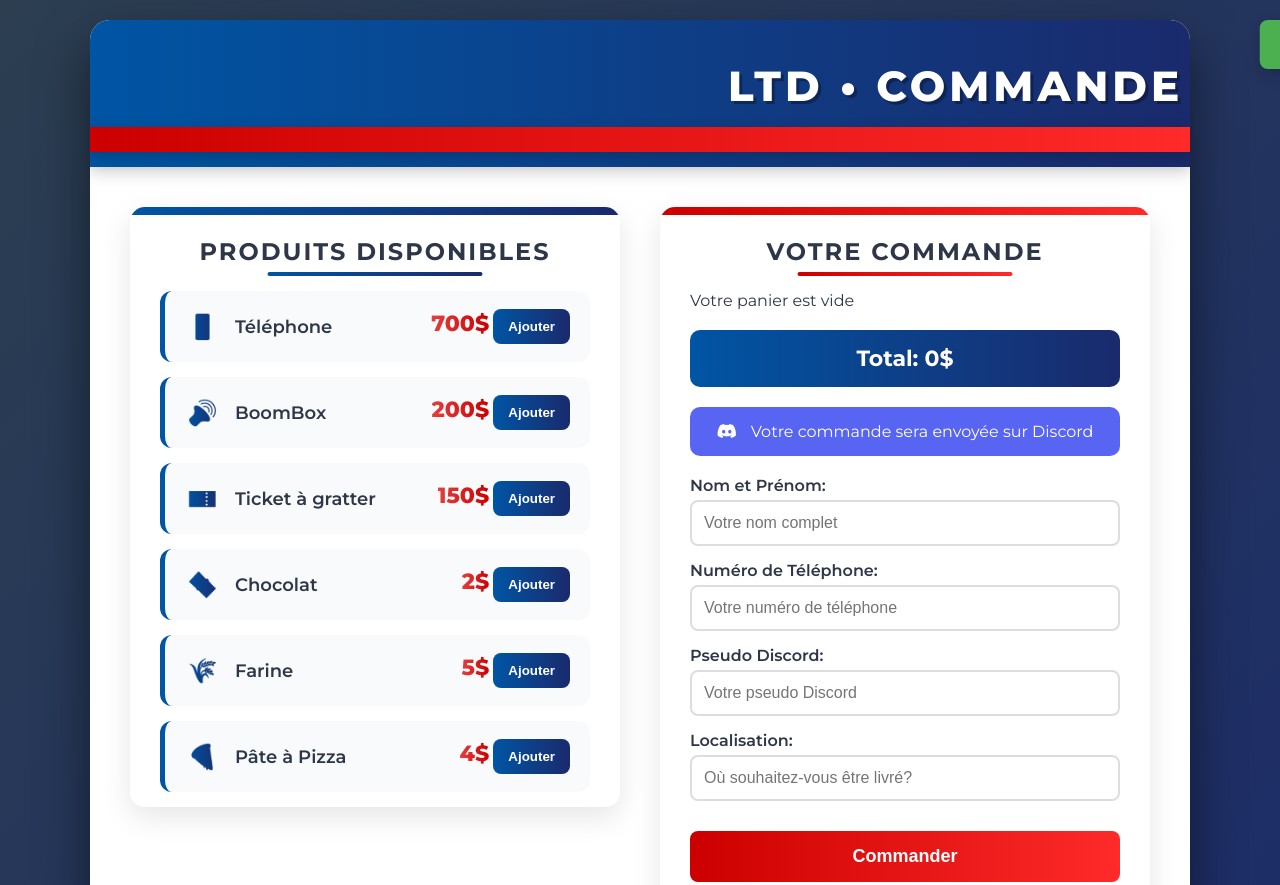
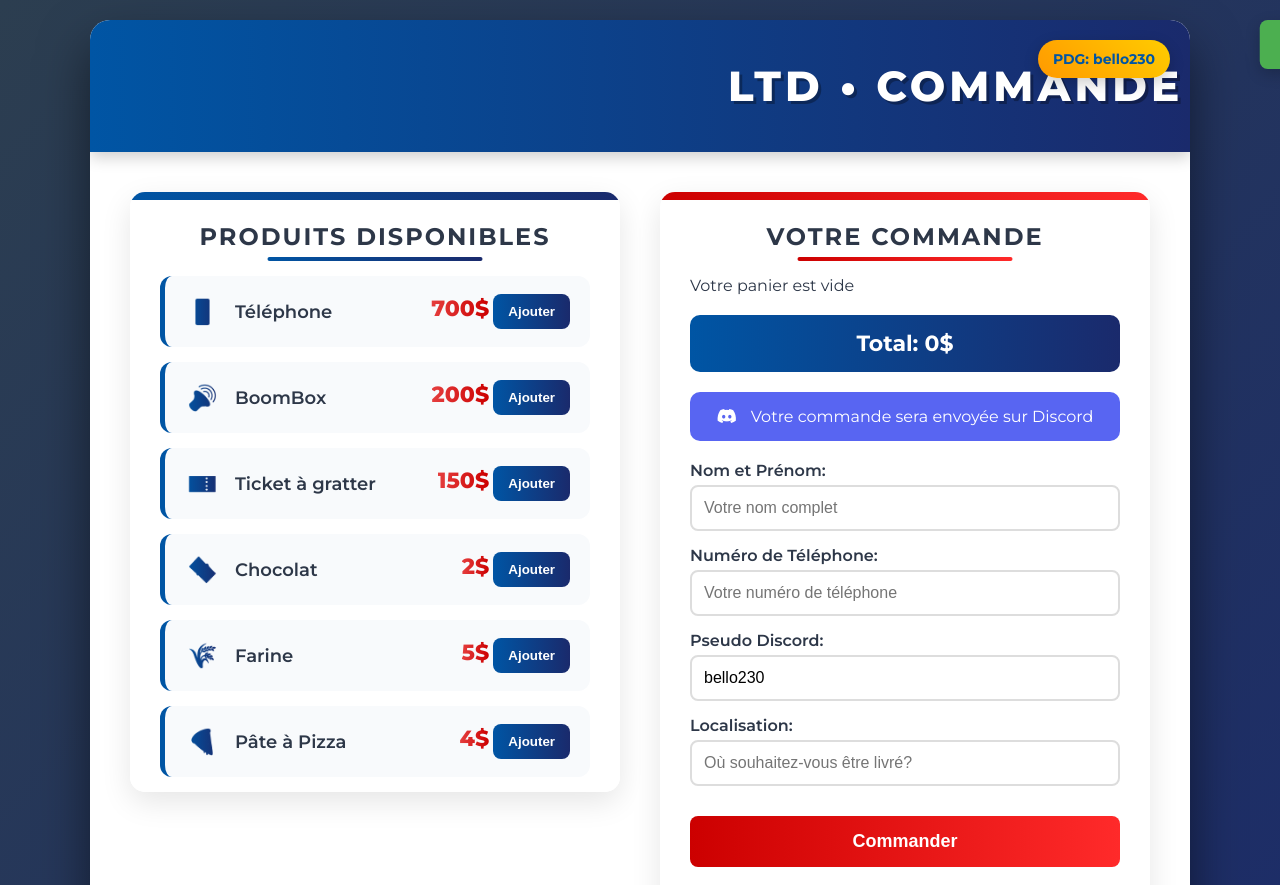
Before and after one commit to Bello51564/ltd-prix-site, a plain HTML site: page index.html in a window 1280 px wide. Shown: the top 885 px of the page. Drawn offline with Linux system fonts and the light colour scheme.

Commit message:
Update index.html

```diff
--- a/index.html
+++ b/index.html
@@ -34,7 +34,7 @@
 
         .header {
             background: linear-gradient(90deg, #0055a4 0%, #1a2a6c 100%);
-            padding: 40px 0 15px 0;
+            padding: 40px 0;
             text-align: center;
             position: relative;
             box-shadow: 0 5px 15px rgba(0, 0, 0, 0.2);
@@ -56,14 +56,6 @@
         @keyframes scroll-left {
             0% { transform: translateX(0); }
             100% { transform: translateX(-100%); }
-        }
-
-        .red-bar {
-            background: linear-gradient(90deg, #cc0000 0%, #ff2a2a 100%);
-            height: 25px;
-            width: 100%;
-            margin-top: 15px;
-            box-shadow: 0 5px 15px rgba(0, 0, 0, 0.2);
         }
 
         .content {
@@ -370,13 +362,26 @@
             margin-bottom: 15px;
             line-height: 1.5;
         }
+
+        .bello-badge {
+            position: absolute;
+            top: 20px;
+            right: 20px;
+            background: linear-gradient(45deg, #ff9900, #ffcc00);
+            color: #0055a4;
+            padding: 10px 15px;
+            border-radius: 50px;
+            font-weight: bold;
+            font-size: 14px;
+            box-shadow: 0 5px 15px rgba(0, 0, 0, 0.2);
+        }
     </style>
 </head>
 <body>
     <div class="container">
         <div class="header">
             <div class="scrolling-text">LTD • COMMANDE EN LIGNE •</div>
-            <div class="red-bar"></div>
+            <div class="bello-badge">PDG: bello230</div>
         </div>
 
         <div class="content">
@@ -524,7 +529,7 @@
 
                     <div class="form-group">
                         <label for="discord">Pseudo Discord:</label>
-                        <input type="text" id="discord" placeholder="Votre pseudo Discord">
+                        <input type="text" id="discord" placeholder="Votre pseudo Discord" value="bello230">
                     </div>
 
                     <div class="form-group">
@@ -702,7 +707,7 @@
                     updateCart();
                     document.getElementById('name').value = '';
                     document.getElementById('phone').value = '';
-                    document.getElementById('discord').value = '';
+                    document.getElementById('discord').value = 'bello230';
                     document.getElementById('location').value = '';
                 } else {
                     showNotification('Erreur lors de l\'envoi de la commande', true);
```
